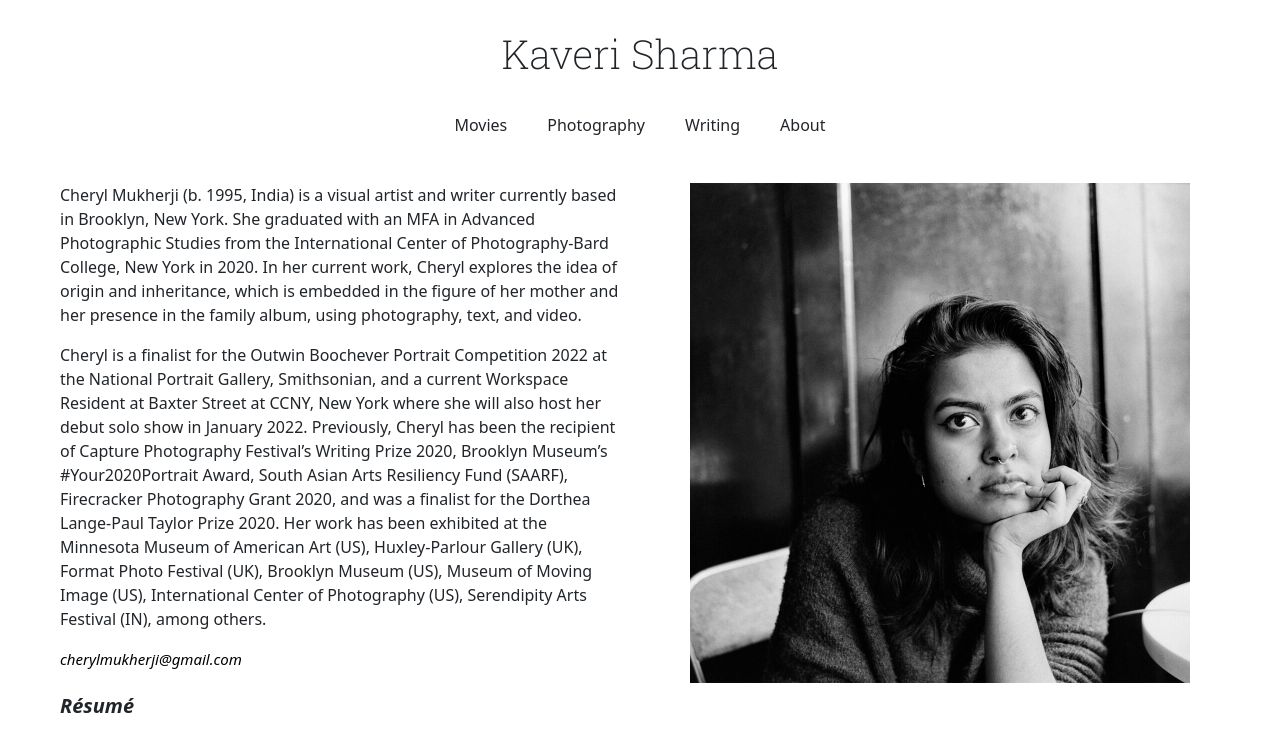
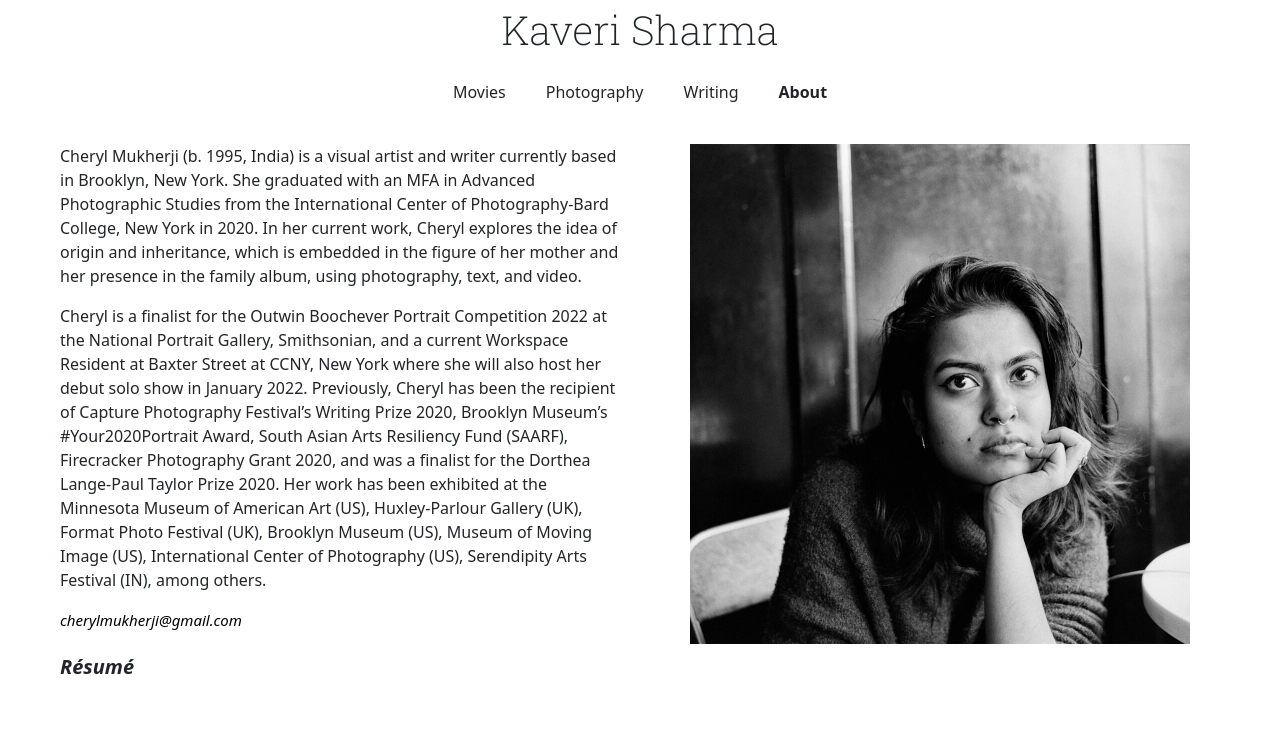
Before and after one commit to ayush20892/filmmaker_portfolio, a React (Create React App) app: page /about in a window 1280 px wide. Shown: the top 752 px of the page. Built offline with nearby package versions, Linux system fonts and the light colour scheme.

Commit message:
:hammer: Navbar Refactored

```diff
--- a/src/assets/css/components/Navbar.css
+++ b/src/assets/css/components/Navbar.css
@@ -1,17 +1,22 @@
 .portfolio-name {
   font-family: "Roboto Slab", serif;
   padding: 30px;
+  font-size: 40px;
+  text-decoration: none;
   cursor: pointer;
 }
 
 .menu-items {
+  /* font-family: "Roboto Slab", serif; */
   display: flex;
   justify-content: center;
   align-items: center;
+  margin-top: 20px;
 }
 
 .menu-item-pill {
   padding: 0 20px;
+  text-decoration: none;
   cursor: pointer;
 }
 
@@ -22,6 +27,13 @@
 }
 
 @media screen and (max-width: 640px) {
+  .portfolio-name {
+    font-family: "Roboto Slab", serif;
+    padding: 20px;
+    font-size: 30px;
+    text-decoration: none;
+  }
+
   .header-items {
     display: flex;
     justify-content: space-between;
@@ -32,6 +44,7 @@
     display: flex;
     flex-direction: column;
     align-items: center;
+    font-size: 20px;
   }
 
   .menu-item-pill {
--- a/src/components/NavbarDesktop.js
+++ b/src/components/NavbarDesktop.js
@@ -1,50 +1,63 @@
 import "../assets/css/components/Navbar.css";
+import { NavLink, useLocation } from "react-router-dom";
 
 const NavbarDesktop = ({ textColor }) => {
+  const { pathname } = useLocation();
   return (
     <>
       {/* ************************** */}
       {/* Portfolio Client Name      */}
       {/* ************************** */}
-      <h1
+      <NavLink
+        to="/"
         className={`portfolio-name ${
           textColor === "white" ? "text-light" : "text-dark"
         }`}
       >
         Kaveri Sharma
-      </h1>
+      </NavLink>
       {/* ************************** */}
       {/* Menu Items                 */}
       {/* ************************** */}
       <div className="menu-items">
-        <h6
+        <NavLink
+          to="/movies"
           className={`menu-item-pill ${
             textColor === "white" ? "text-light" : "text-dark"
-          }`}
+          } ${pathname === "/movies" && "fw-bold"}`}
         >
           Movies
-        </h6>
-        <h6
+        </NavLink>
+        <NavLink
+          to="/photography"
+          activeStyle={{
+            fontWeight: "bold",
+          }}
           className={`menu-item-pill ${
             textColor === "white" ? "text-light" : "text-dark"
-          }`}
+          } ${pathname === "/photography" && "fw-bold"}`}
         >
           Photography
-        </h6>
-        <h6
+        </NavLink>
+        <NavLink
+          to="/writing"
+          activeStyle={{
+            fontWeight: "bold",
+          }}
           className={`menu-item-pill ${
             textColor === "white" ? "text-light" : "text-dark"
-          }`}
+          } ${pathname === "/writing" && "fw-bold"}`}
         >
           Writing
-        </h6>
-        <h6
+        </NavLink>
+        <NavLink
+          to="/about"
           className={`menu-item-pill ${
             textColor === "white" ? "text-light" : "text-dark"
-          }`}
+          } ${pathname === "/about" && "fw-bold"}`}
         >
           About
-        </h6>
+        </NavLink>
       </div>
     </>
   );
--- a/src/components/NavbarMobile.js
+++ b/src/components/NavbarMobile.js
@@ -1,8 +1,12 @@
 import "../assets/css/components/Navbar.css";
 import { GiHamburgerMenu } from "react-icons/gi";
 import { AiOutlineClose } from "react-icons/ai";
+import { NavLink, useLocation } from "react-router-dom";
+import { useNavigate } from "react-router";
 
 const NavbarMobile = ({ textColor, hamMenu, setHamMenu }) => {
+  const navigate = useNavigate();
+  const { pathname } = useLocation();
   return (
     <>
       {hamMenu ? (
@@ -12,13 +16,15 @@ const NavbarMobile = ({ textColor, hamMenu, setHamMenu }) => {
             {/* ************************** */}
             {/* Portfolio Client Name      */}
             {/* ************************** */}
-            <h1
+            <NavLink
+              to="/"
+              onClick={() => navigate("/")}
               className={`portfolio-name ${
                 textColor === "white" ? "text-light" : "text-dark"
               }`}
             >
               Kaveri Sharma
-            </h1>
+            </NavLink>
             {/* ************************** */}
             {/* Close cross Icon           */}
             {/* ************************** */}
@@ -33,34 +39,42 @@ const NavbarMobile = ({ textColor, hamMenu, setHamMenu }) => {
           {/* Menu Items                 */}
           {/* ************************** */}
           <div className="menu-items">
-            <h5
+            <NavLink
+              to="/movies"
+              onClick={() => navigate("/movies")}
               className={`menu-item-pill ${
                 textColor === "white" ? "text-light" : "text-dark"
-              } cursor-pointer`}
+              } ${pathname === "/movies" && "fw-bold"}`}
             >
               Movies
-            </h5>
-            <h5
+            </NavLink>
+            <NavLink
+              to="/photography"
+              onClick={() => navigate("/photography")}
               className={`menu-item-pill ${
                 textColor === "white" ? "text-light" : "text-dark"
-              } cursor-pointer`}
+              } ${pathname === "/photography" && "fw-bold"}`}
             >
               Photography
-            </h5>
-            <h5
+            </NavLink>
+            <NavLink
+              to="/writing"
+              onClick={() => navigate("/writing")}
               className={`menu-item-pill ${
                 textColor === "white" ? "text-light" : "text-dark"
-              } cursor-pointer`}
+              } ${pathname === "/writing" && "fw-bold"}`}
             >
               Writing
-            </h5>
-            <h5
+            </NavLink>
+            <NavLink
+              to="/about"
+              onClick={() => navigate("/about")}
               className={`menu-item-pill ${
                 textColor === "white" ? "text-light" : "text-dark"
-              } cursor-pointer`}
+              }  ${pathname === "/about" && "fw-bold"}`}
             >
               About
-            </h5>
+            </NavLink>
           </div>
         </>
       ) : (
@@ -69,13 +83,15 @@ const NavbarMobile = ({ textColor, hamMenu, setHamMenu }) => {
           {/* ************************** */}
           {/* Portfolio Client Name      */}
           {/* ************************** */}
-          <h1
+          <NavLink
+            to="/"
+            onClick={() => navigate("/")}
             className={`portfolio-name ${
               textColor === "white" ? "text-light" : "text-dark"
             }`}
           >
             Kaveri Sharma
-          </h1>
+          </NavLink>
           {/* ************************** */}
           {/* Hamburger Icon             */}
           {/* ************************** */}
--- a/src/pages/HomePage.js
+++ b/src/pages/HomePage.js
@@ -1,9 +1,9 @@
 import "../assets/css/pages/HomePage.css";
+import { useMediaQuery } from "react-responsive";
+import { useEffect, useState } from "react";
 import NavbarDesktop from "../components/NavbarDesktop";
 import NavbarMobile from "../components/NavbarMobile";
 import SocialIcons from "../components/SocialIcons";
-import { useMediaQuery } from "react-responsive";
-import { useEffect, useState } from "react";
 
 const HomePage = () => {
   const isMobile = useMediaQuery({ query: `(max-width: 640px)` });
```
